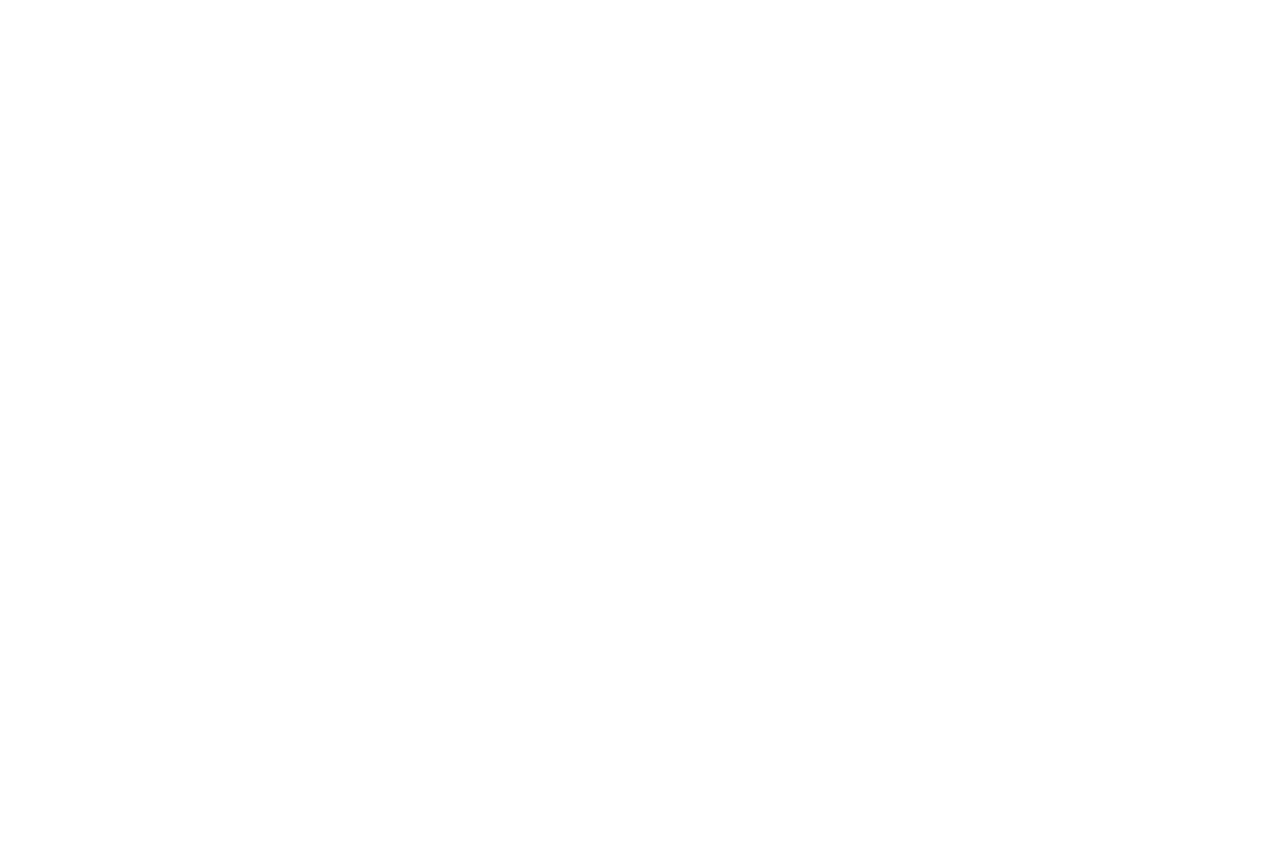
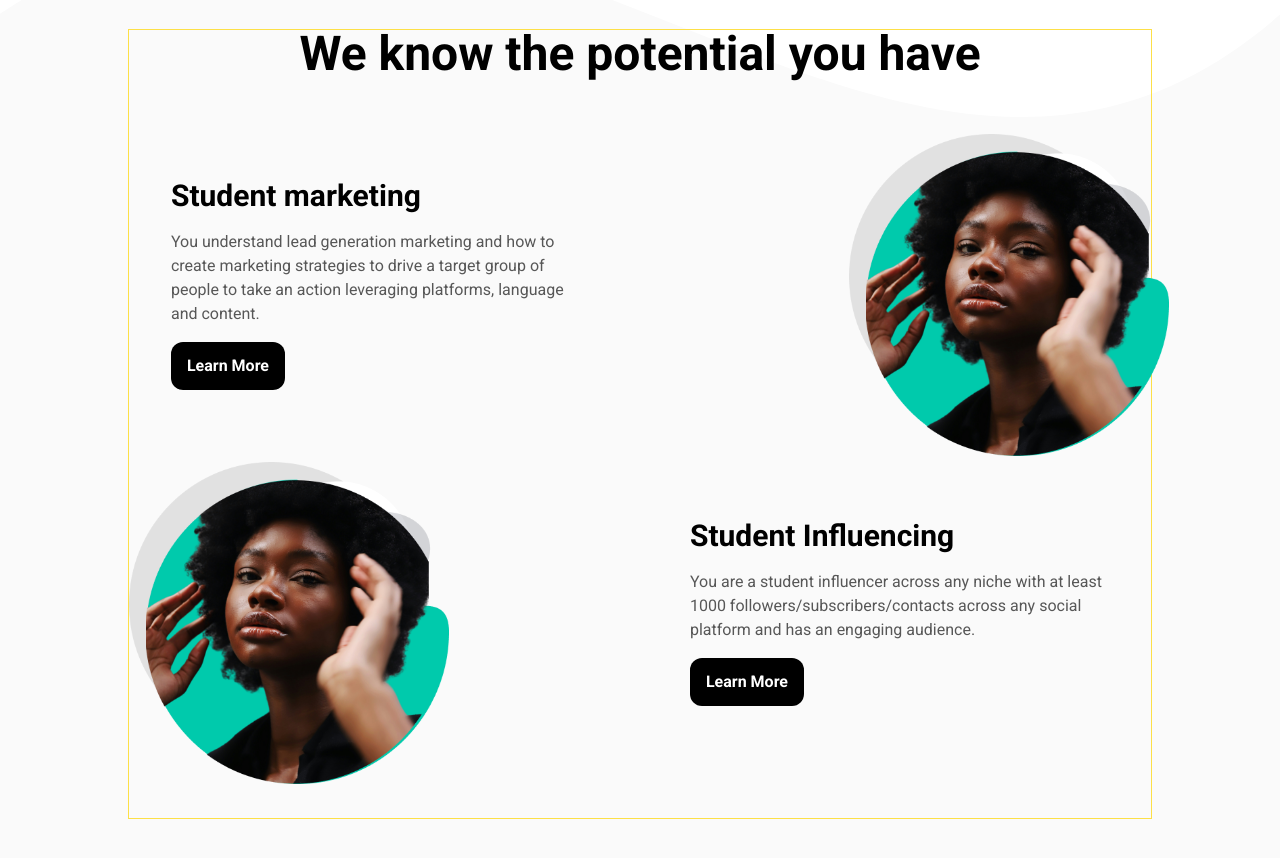
Before and after one commit to SILFRICA/CampusReach_Landing, a React (Vite) app: page /creators in a window 1280 px wide. Shown: the part 940-1798 px from the top of the page. Before the commit the page ends 864 px from the top, so only its background shows below. Built offline with nearby package versions, Linux system fonts and the light colour scheme.

Commit message:
feat: creator campaign section

```diff
--- a/src/App.css
+++ b/src/App.css
@@ -77,3 +77,9 @@
 .card {
   padding: 1rem;
 }
+
+.second-section {
+  background-image: url(assets/wavy1.svg);
+  background-repeat: no-repeat;
+  background-size: 100%;
+}
--- a/src/components/sections/footer/FooterWithHero.tsx
+++ b/src/components/sections/footer/FooterWithHero.tsx
@@ -5,7 +5,7 @@ import { footLinks } from "./FooterLinks";
 
 const FooterWithHero: React.FC = () => {
   return (
-    <footer className="flex flex-col items-center justify-center w-full gap-4 py-20 mt-8 text-white bg-emerald-950 lg:gap-8">
+    <footer className="flex flex-col items-center justify-center w-full gap-4 py-20 mt-8 text-white bg-stone-900 lg:gap-8">
       <div className="lg:w-[85%] w-[95%] mx-auto">
         <div className="flex flex-col items-center w-full text-center animate-appear">
           <h3 className="text-2xl font-bold lg:w-2/3 lg:text-5xl">
@@ -39,19 +39,26 @@ const FooterWithHero: React.FC = () => {
           </div>
           <div className="flex flex-row flex-wrap justify-start w-full gap-8 lg:justify-end lg:gap-10 links">
             {footLinks.map((item) => (
-              <div
-                className="flex flex-col text-sm"
-              >
+              <div className="flex flex-col text-sm">
                 <h6 className="mb-6 text-base font-bold">{item.title}</h6>
                 {item.links.map((link) => (
-                  <a href="#" className="text-gray-300 hover:text-forest-green-500">{link}</a>
+                  <a
+                    href="#"
+                    className="text-gray-300 hover:text-forest-green-500"
+                  >
+                    {link}
+                  </a>
                 ))}
               </div>
             ))}
             <div className="flex flex-col text-sm">
-                <h6 className="mb-6 text-base font-bold">Company</h6>
-                <a href="#" className="text-gray-300 hover:text-forest-green-500">About</a>
-                <a href="#" className="text-gray-300 hover:text-forest-green-500">Contact</a>
+              <h6 className="mb-6 text-base font-bold">Company</h6>
+              <a href="#" className="text-gray-300 hover:text-forest-green-500">
+                About
+              </a>
+              <a href="#" className="text-gray-300 hover:text-forest-green-500">
+                Contact
+              </a>
             </div>
           </div>
         </div>
--- a/src/pages/creators/Creators.tsx
+++ b/src/pages/creators/Creators.tsx
@@ -32,6 +32,55 @@ const Creators: React.FC = () => {
           </figure>
         </div>
       </div>
+      <section className="py-4 second-section h-[1000px] flex flex-col justify-center items-center">
+        <div className="w-[80%] mx-auto border border-yellow-300">
+          <h1 className="mb-4 text-2xl font-bold text-center lg:mb-8 lg:text-5xl animate-appear">We know the potential you have</h1>
+          <br />
+          <div className="grid grid-cols-1 gap-4 mb-10 lg:grid-cols-2 place-items-center lg:mb-1 animate-appear">
+            <div className="flex flex-col items-start order-2 gap-4 lg:w-10/12 lg:order-1">
+              <h4 className="text-lg font-bold lg:text-3xl">
+                Student marketing
+              </h4>
+              <span className="text-cr-gray-600">
+                You understand lead generation marketing and how to create
+                marketing strategies to drive a target group of people to take
+                an action leveraging platforms, language and content.
+              </span>
+              <Button kind="button" title="Learn More" cnames="bg-black" />
+            </div>
+            <figure className="w-full h-[300px] transition-all hover:drop-shadow-[0_25px_25px_rgba(0,202,172,1)] lg:order-2 order-1 lg:pl-[40%]">
+              <LazyLoadImage
+                src={Group422}
+                alt="creator-logo"
+                className="w-[20rem] h-fit"
+                placeholderShape="rounded-full"
+              />
+            </figure>
+          </div>
+          <br />
+          <div className="grid grid-cols-1 gap-4 mb-10 lg:grid-cols-2 place-items-center lg:mb-14 animate-appear">
+            <figure className="w-full h-[300px] transition-all hover:drop-shadow-[0_25px_25px_rgba(0,202,172,1)]">
+              <LazyLoadImage
+                src={Group422}
+                alt="creator-logo"
+                className="w-[20rem] h-fit"
+                placeholderShape="rounded-full"
+              />
+            </figure>
+            <div className="flex flex-col items-start gap-4 lg:w-10/12">
+              <h4 className="text-lg font-bold lg:text-3xl">
+                Student Influencing
+              </h4>
+              <span className="text-cr-gray-600">
+                You are a student influencer across any niche with at least 1000
+                followers/subscribers/contacts across any social platform and
+                has an engaging audience.
+              </span>
+              <Button kind="button" title="Learn More" cnames="bg-black" />
+            </div>
+          </div>
+        </div>
+      </section>
     </>
   );
 };
```
Also changed, not shown: src/assets/wavy1.svg (added).
